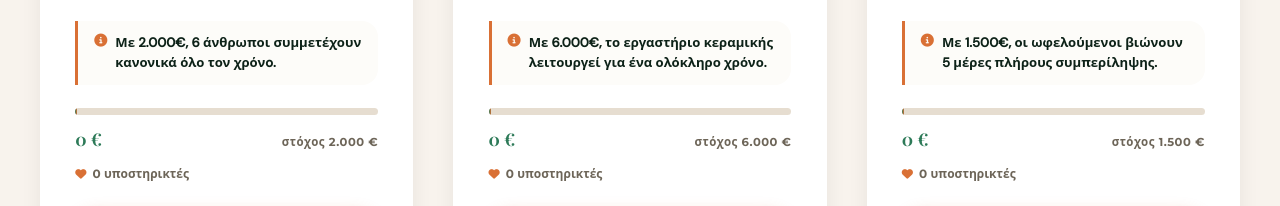
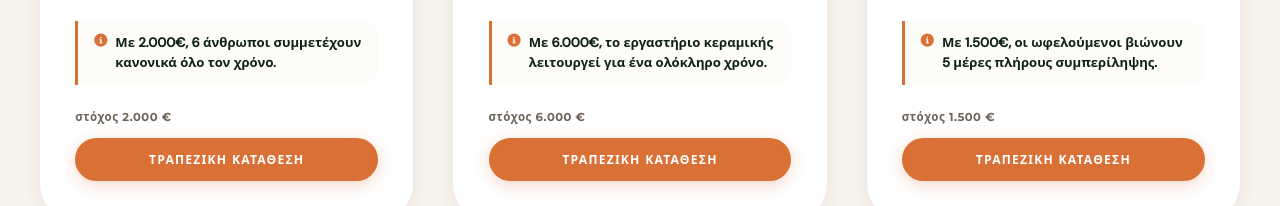
Before and after one commit to panagiotisvionis/kipos-tis-lysous, a website built with Parcel: page crowdfunding.html in a window 1280 px wide. Shown: the part 1768-1974 px from the top of the page. Built offline with nearby package versions, Linux system fonts and the light colour scheme; a web font is replaced by a local one.

Commit message:
crowdfunding: hide zero raised amounts, progress bars and supporter counts
Co-Authored-By: Claude Opus 5.5 (1M context) <noreply@anthropic.com>

```diff
--- a/crowdfunding.html
+++ b/crowdfunding.html
@@ -156,12 +156,9 @@
             <i class="fa-solid fa-circle-info"></i>
             <span data-el="Με 2.000€, 6 άνθρωποι συμμετέχουν κανονικά όλο τον χρόνo." data-en="With €2,000, 6 people participate normally throughout the year.">Με 2.000€, 6 άνθρωποι συμμετέχουν κανονικά όλο τον χρόνo.</span>
           </div>
-          <div class="campaign-progress-track"><div class="campaign-progress-fill" style="width:0%"></div></div>
           <div class="campaign-stats">
-            <span class="raised">0 €</span>
             <span class="goal" data-el="στόχος 2.000 €" data-en="goal 2,000 €">στόχος 2.000 €</span>
           </div>
-          <div class="campaign-supporters"><i class="fa-solid fa-heart"></i><span data-el="0 υποστηρικτές" data-en="0 supporters">0 υποστηρικτές</span></div>
           <div class="campaign-btn-row">
             <button class="btn btn-amber" data-campaign-info onclick="openDonateModal(this)">
               <span data-el="ΤΡΑΠΕΖΙΚΗ ΚΑΤΑΘΕΣΗ" data-en="BANK TRANSFER">ΤΡΑΠΕΖΙΚΗ ΚΑΤΑΘΕΣΗ</span>
@@ -185,12 +182,9 @@
             <i class="fa-solid fa-circle-info"></i>
             <span data-el="Με 6.000€, το εργαστήριο κεραμικής λειτουργεί για ένα ολόκληρο χρόνο." data-en="With €6,000, the ceramics workshop runs for a full year.">Με 6.000€, το εργαστήριο κεραμικής λειτουργεί για ένα ολόκληρο χρόνο.</span>
           </div>
-          <div class="campaign-progress-track"><div class="campaign-progress-fill" style="width:0%"></div></div>
           <div class="campaign-stats">
-            <span class="raised">0 €</span>
             <span class="goal" data-el="στόχος 6.000 €" data-en="goal 6,000 €">στόχος 6.000 €</span>
           </div>
-          <div class="campaign-supporters"><i class="fa-solid fa-heart"></i><span data-el="0 υποστηρικτές" data-en="0 supporters">0 υποστηρικτές</span></div>
           <div class="campaign-btn-row">
             <button class="btn btn-amber" data-campaign-info onclick="openDonateModal(this)">
               <span data-el="ΤΡΑΠΕΖΙΚΗ ΚΑΤΑΘΕΣΗ" data-en="BANK TRANSFER">ΤΡΑΠΕΖΙΚΗ ΚΑΤΑΘΕΣΗ</span>
@@ -214,12 +208,9 @@
             <i class="fa-solid fa-circle-info"></i>
             <span data-el="Με 1.500€, οι ωφελούμενοι βιώνουν 5 μέρες πλήρους συμπερίληψης." data-en="With €1,500, beneficiaries experience 5 days of full inclusion.">Με 1.500€, οι ωφελούμενοι βιώνουν 5 μέρες πλήρους συμπερίληψης.</span>
           </div>
-          <div class="campaign-progress-track"><div class="campaign-progress-fill" style="width:0%"></div></div>
           <div class="campaign-stats">
-            <span class="raised">0 €</span>
             <span class="goal" data-el="στόχος 1.500 €" data-en="goal 1,500 €">στόχος 1.500 €</span>
           </div>
-          <div class="campaign-supporters"><i class="fa-solid fa-heart"></i><span data-el="0 υποστηρικτές" data-en="0 supporters">0 υποστηρικτές</span></div>
           <div class="campaign-btn-row">
             <button class="btn btn-amber" data-campaign-info onclick="openDonateModal(this)">
               <span data-el="ΤΡΑΠΕΖΙΚΗ ΚΑΤΑΘΕΣΗ" data-en="BANK TRANSFER">ΤΡΑΠΕΖΙΚΗ ΚΑΤΑΘΕΣΗ</span>
@@ -243,12 +234,9 @@
             <i class="fa-solid fa-circle-info"></i>
             <span data-el="Με 5.000€, 5 άνθρωποι κάνουν ένα ταξίδι που αλλάζει οπτική." data-en="With €5,000, 5 people make a journey that shifts perspective.">Με 5.000€, 5 άνθρωποι κάνουν ένα ταξίδι που αλλάζει οπτική.</span>
           </div>
-          <div class="campaign-progress-track"><div class="campaign-progress-fill" style="width:0%"></div></div>
           <div class="campaign-stats">
-            <span class="raised">0 €</span>
             <span class="goal" data-el="στόχος 5.000 €" data-en="goal 5,000 €">στόχος 5.000 €</span>
           </div>
-          <div class="campaign-supporters"><i class="fa-solid fa-heart"></i><span data-el="0 υποστηρικτές" data-en="0 supporters">0 υποστηρικτές</span></div>
           <div class="campaign-btn-row">
             <button class="btn btn-amber" data-campaign-info onclick="openDonateModal(this)">
               <span data-el="ΤΡΑΠΕΖΙΚΗ ΚΑΤΑΘΕΣΗ" data-en="BANK TRANSFER">ΤΡΑΠΕΖΙΚΗ ΚΑΤΑΘΕΣΗ</span>
@@ -272,12 +260,9 @@
             <i class="fa-solid fa-circle-info"></i>
             <span data-el="Με 9.680€, ο ωφελούμενος συνεχίζει να συμμετέχει χωρίς διακοπή." data-en="With €9,680, the beneficiary continues to participate without interruption.">Με 9.680€, ο ωφελούμενος συνεχίζει να συμμετέχει χωρίς διακoπή.</span>
           </div>
-          <div class="campaign-progress-track"><div class="campaign-progress-fill" style="width:0%"></div></div>
           <div class="campaign-stats">
-            <span class="raised">0 €</span>
             <span class="goal" data-el="στόχος 9.680 €" data-en="goal 9,680 €">στόχος 9.680 €</span>
           </div>
-          <div class="campaign-supporters"><i class="fa-solid fa-heart"></i><span data-el="0 υποστηρικτές" data-en="0 supporters">0 υποστηρικτές</span></div>
           <div class="campaign-btn-row">
             <button class="btn btn-amber" data-campaign-info onclick="openDonateModal(this)">
               <span data-el="ΤΡΑΠΕΖΙΚΗ ΚΑΤΑΘΕΣΗ" data-en="BANK TRANSFER">ΤΡΑΠΕΖΙΚΗ ΚΑΤΑΘΕΣΗ</span>
```
